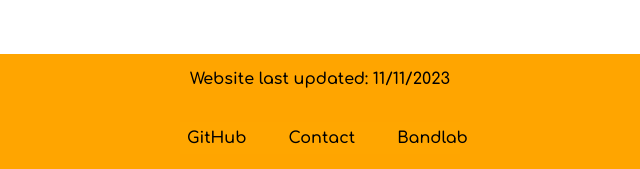
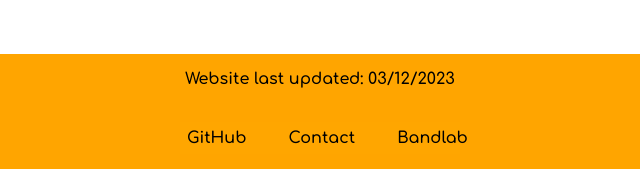
Before and after one commit to rameen-rastok/rameen-rastok.github.io, a plain HTML site: page index.html in a window 1280 px wide. Shown: the part 918-1087 px from the top of the page, 320-960 px from the left. Drawn offline with Linux system fonts and the light colour scheme.

Commit message:
Update index.html
changed the date of most recent update

```diff
--- a/index.html
+++ b/index.html
@@ -90,7 +90,7 @@
 
             <footer>
 
-                <p id="website-last-updated">Website last updated: 11/11/2023</p><br>
+                <p id="website-last-updated">Website last updated: 03/12/2023</p><br>
 
                 <div class="index-footer">
 
```
